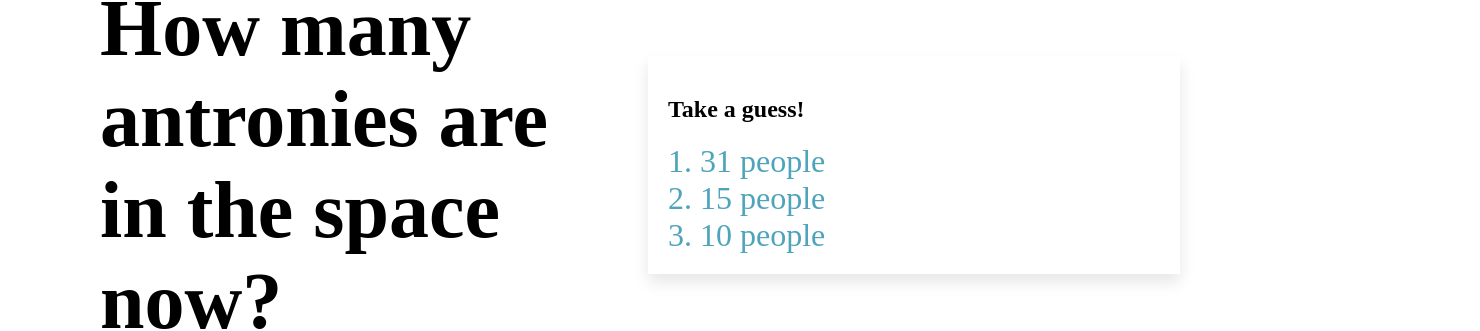
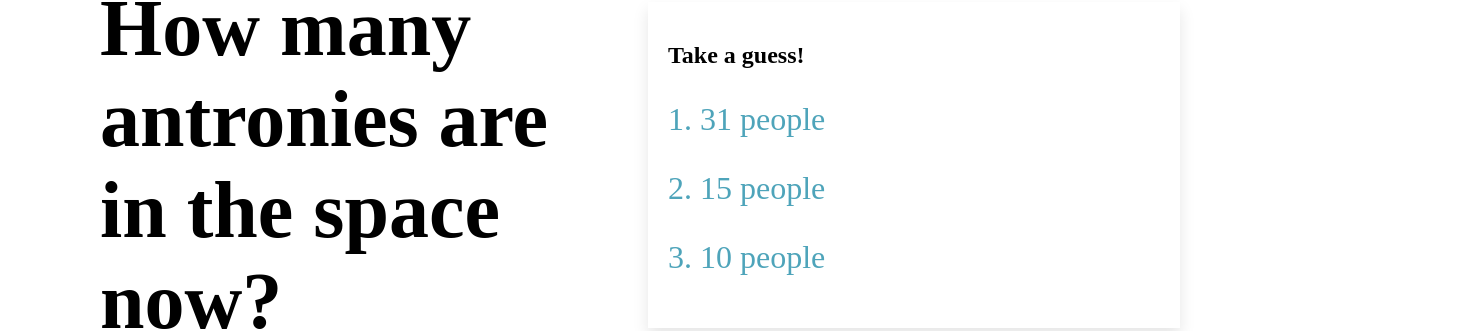
Before and after one commit to lihsinhuei/spacestation, a React (Create React App) app: page / in a window 1280 px wide. Shown: the part 1079-1410 px from the top of the page, 1480 px wide, since content can reach past the window. Built offline with nearby package versions, Linux system fonts and the light colour scheme; no server answers.

Commit message:
move files

```diff
--- a/public/index.html
+++ b/public/index.html
@@ -3,11 +3,11 @@
   <head>
     <meta charset="utf-8" />
     <link rel="icon" href="./favicon.ico">
-    <meta name="viewport" content="width=device-width, initial-scale=1" />
+    <meta name="viewport" content="width=device-width, initial-scale=1,maximum-scale=1"/>
     <meta name="theme-color" content="#000000" />
     <meta
       name="description"
-      content="Web site created using create-react-app"
+      content="Find the location of International Space Station!"
     />
 
     <!--
@@ -31,7 +31,7 @@
       <!-- Make sure you put this AFTER Leaflet's CSS -->
     <script src="https://unpkg.com/leaflet@1.8.0/dist/leaflet.js" integrity="sha512-BB3hKbKWOc9Ez/TAwyWxNXeoV9c1v6FIeYiBieIWkpLjauysF18NzgR1MBNBXf8/KABdlkX68nAhlwcDFLGPCQ==" crossorigin="">
     </script>
-    <title>React App</title>
+    <title>Location of ISS</title>
   </head>
   <body>
     <noscript>You need to enable JavaScript to run this app.</noscript>
--- a/src/App.css
+++ b/src/App.css
@@ -14,6 +14,7 @@ nav{
     /*z-index is to make sure that there won't be any element rendered on top of the fixed navbar*/
     box-shadow: 0px 0.5px 1px 0px rgba(0, 0, 0, 0.1)
 }
+
 
 ul{
     display: grid;
@@ -62,6 +63,8 @@ ul{
 
 }
 
+
+
 .mapSection{
     padding-top: 100px;
 }
@@ -78,6 +81,7 @@ h1{
     color: #e0e0e0;
     font-size: 0.8em;
     padding: 15px 100px;
+    width: 100%;
 }
 
 
--- a/src/App.js
+++ b/src/App.js
@@ -1,7 +1,7 @@
 import React from 'react';
-import StationMap from './StationMap';
-import Question from './Question';
-import Answer from './Answer';
+import StationMap from './components/StationMap';
+import Question from './components/Question';
+import Answer from './components/Answer';
 import './App.css';
 import L from 'leaflet';
 
--- a/src/Question.js
+++ b/src/components/Question.js
@@ -36,22 +36,24 @@ const Question = React.memo((props) =>{
 	// }
 
 
+
 	return(
 
 			<div id="interactiveSection" className="container">
 				<div>
 					<h1>How many antronies are in the space now?</h1>
 				</div>
+
 				<ol>
 					<h2>Take a guess!</h2>
 					<li className="answerOption">
-					<a href='#answerSection' type="button" onClick={props.checkAns} className="unselected" id={options[0]}>1. {options[0]} people</a>
+						<p><a href='#answerSection' type="button" onClick={props.checkAns} className="unselected" id={options[0]}>1. {options[0]} people</a></p>
 					</li>
 					<li className="answerOption">
-					<a href='#answerSection' type="button" onClick={props.checkAns} className="unselected" id={options[1]}>2. {options[1]} people</a>
+						<p><a href='#answerSection' type="button" onClick={props.checkAns} className="unselected" id={options[1]}>2. {options[1]} people</a></p>
 					</li>
 					<li className="answerOption">
-					<a href='#answerSection' type="button" onClick={props.checkAns} className="unselected" id={options[2]}>3. {options[2]} people</a>
+						<p><a href='#answerSection' type="button" onClick={props.checkAns} className="unselected" id={options[2]}>3. {options[2]} people</a></p>
 					</li>
 				</ol>
 			</div>
--- a/src/StationMap.js
+++ b/src/components/StationMap.js
@@ -14,8 +14,8 @@ const StationMap = ({location,timeStamp,apiFail}) =>{
 			{/*demonstrate the data */}
 			<div id="summarize">
 				<p style={{}}> - last updated time : {time}</p>
-				<p> - Latitue:<span className="locationData" >{location[0]}</span> </p>
-				<p> - Longitude:<span className="locationData" >{location[1]}</span> </p>
+				<p> - Latitue: <span className="locationData" >{location[0]}</span> </p>
+				<p> - Longitude: <span className="locationData" >{location[1]}</span> </p>
 				<div style={{"fontStyle":"italic"}}> Data is updated every <span style={{"color":"#c9082b"}}>5</span> seconds.</div>
 			</div>
 			<div id="apiFail">
--- a/src/index.css
+++ b/src/index.css
@@ -1,4 +1,5 @@
 
 body {
   margin: 0 ;
+  font-family: 'Courier New' Garamond;
 }
```
Also changed, not shown: src/setupTests.js (deleted, +0 -5 lines), src/components/Answer.css (renamed from src/Answer.css), src/components/Answer.js (renamed from src/Answer.js), src/components/Question.css (renamed from src/Question.css), src/components/StationMap.css (renamed from src/StationMap.css). Lines whose indentation alone changed are shown as unchanged.
